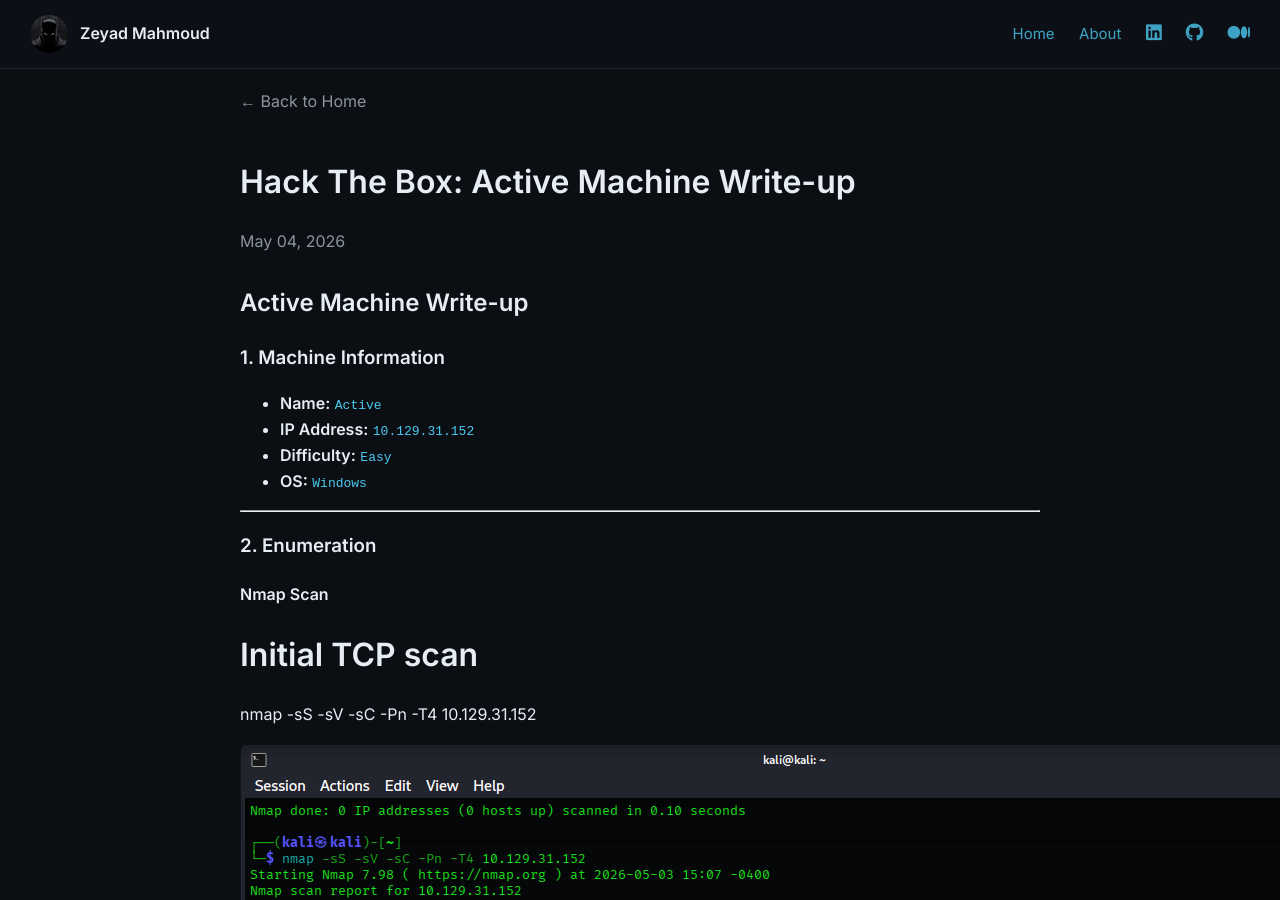
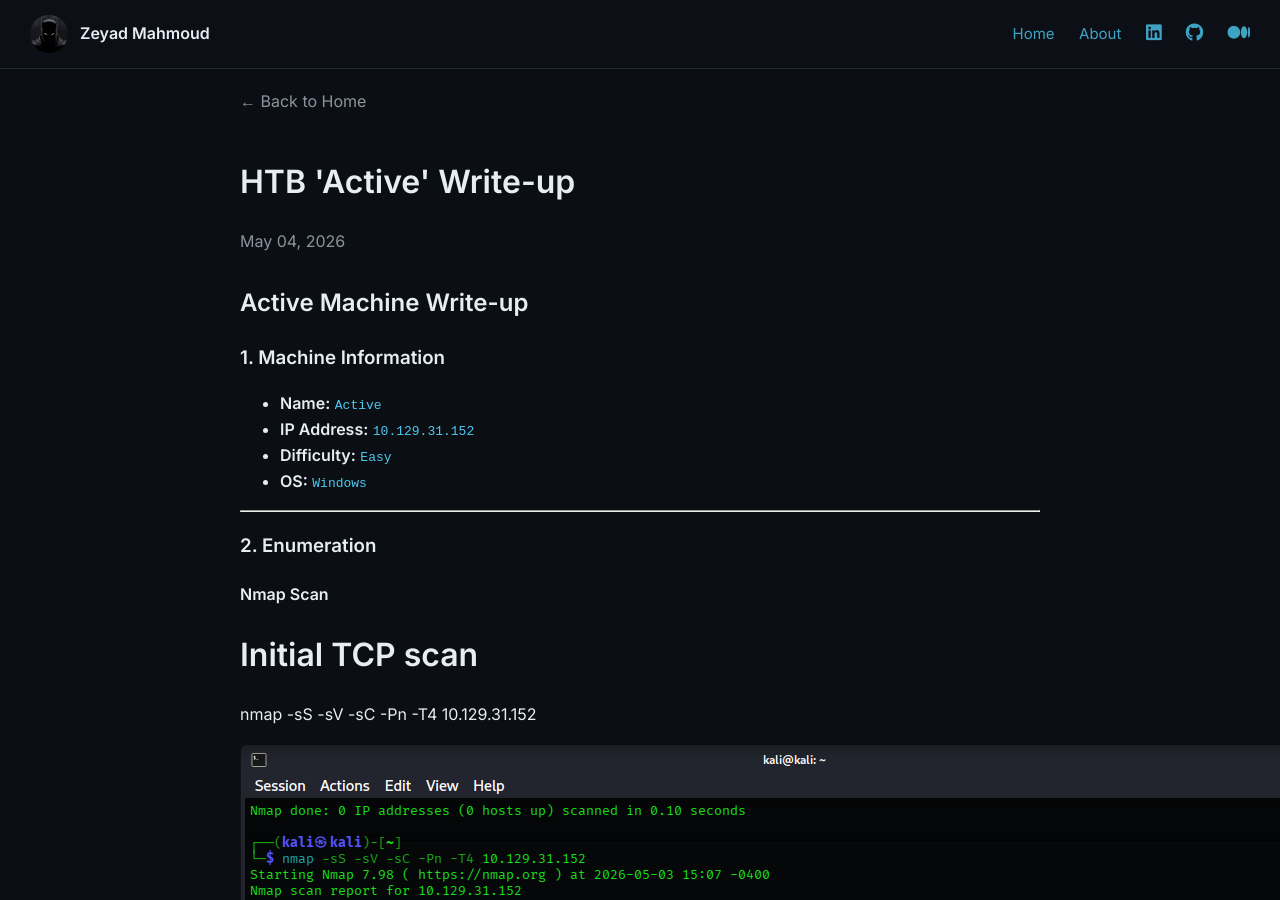
Before and after one commit to zeyad-mahmoud7/zeyad-mahmoud7.github.io, a Jekyll site: the page built from _posts/2026-05-04-active-htb.md, in a window 1280 px wide and 900 px high. Built offline with Jekyll 4.4.1, drawn with Linux system fonts in a browser that asks for light colours.

Commit message:
Update 2026-05-04-active-htb.md

```diff
--- a/_posts/2026-05-04-active-htb.md
+++ b/_posts/2026-05-04-active-htb.md
@@ -1,6 +1,6 @@
 ---
 layout: post
-title: "Hack The Box: Active Machine Write-up"
+title: "HTB 'Active' Write-up"
 date: 2026-05-04
 categories: [Writeups, HTB]
 tags: [Windows, Kerberoasting, GPP, SMB]
```
